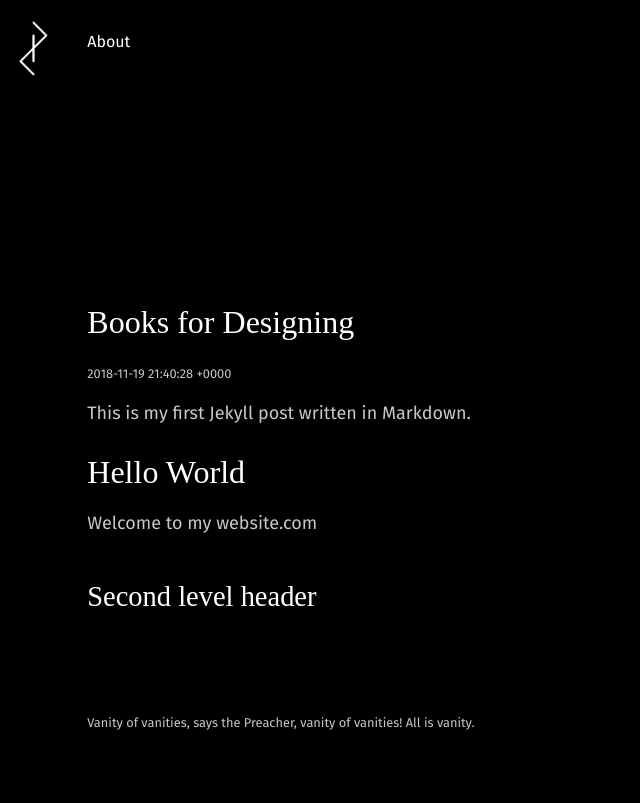
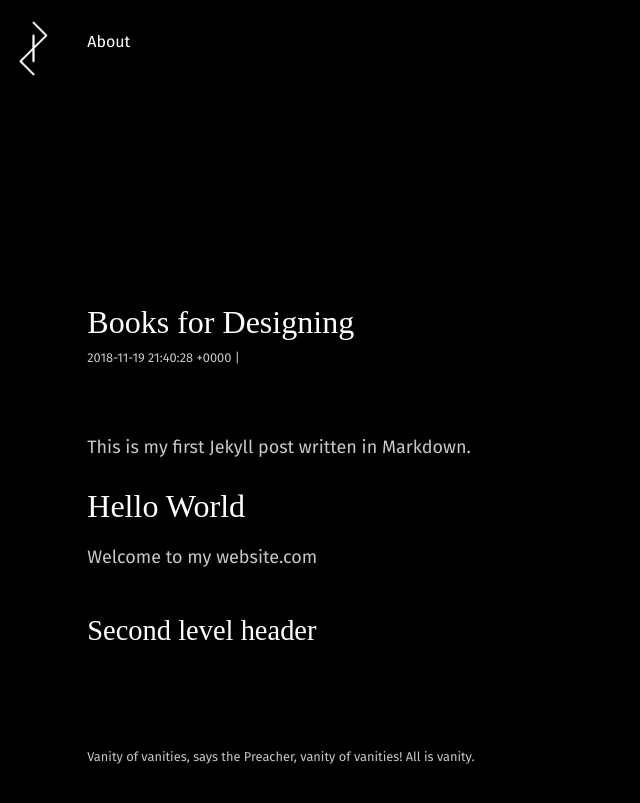
Before and after one commit to lkpttn/fopx, a Jekyll site: the page built from _posts/2018-11-19-books-for-designing.markdown, in a window 1280 px wide. Shown: the top 803 px of the page, without its empty margins (0-640 px from the left). Built offline with Jekyll 4.4.1, drawn with Linux system fonts in a browser that asks for light colours; some web fonts are replaced.

Commit message:
Reformat the post containers to better hold headers and content containers

```diff
--- a/_layouts/post.html
+++ b/_layouts/post.html
@@ -6,7 +6,8 @@
 
   <body>
     <div id="header" class="header">{% include navigation.html %}</div>
-    <div id="content" class="container">
+    <div id="content">
+      <div class="post-header container">
         {% if page.image %}
         <figure class="post-image">
           <img src="/assets/images/{{ page.image }}" alt="{{ page.title }}" />
@@ -15,10 +16,15 @@
 
         <div class="post-title">
           <h1>{{ page.title }}</h1>
-        <span class="font-small">{{ page.date }}</span>
+          <span class="metadata font-small"
+            >{{ page.date }} | {{ page.tags }}</span
+          >
+        </div>
       </div>
 
+      <div class="container">
         <div class="section">{{ content }}</div>
+      </div>
     </div>
     {% include footer.html %}
   </body>
--- a/_posts/2018-11-24-life-of-the-data-mind.markdown
+++ b/_posts/2018-11-24-life-of-the-data-mind.markdown
@@ -3,6 +3,7 @@ layout: post
 title: 'Life of the Data Mind'
 date: 2018-11-24 17:40:28 -0400
 categories: project
+tags: print data
 image: projects/datamind/header.jpg
 ---
 
--- a/assets/style.css
+++ b/assets/style.css
@@ -146,10 +146,22 @@ pre > code {
   column-gap: 1em;
 }
 
+.post-header {
+  padding-bottom: 50px;
+}
+
 .post-title {
   grid-column: content-start / 8;
   grid-row-start: 1;
   padding-top: 200px;
+}
+
+.post-title h1 {
+  margin: 0;
+}
+
+.metadata {
+  text-transform: uppercase;
 }
 
 .post-image {
```
Also changed, not shown: index.md (+1 -1 lines). Lines whose indentation alone changed are shown as unchanged.
